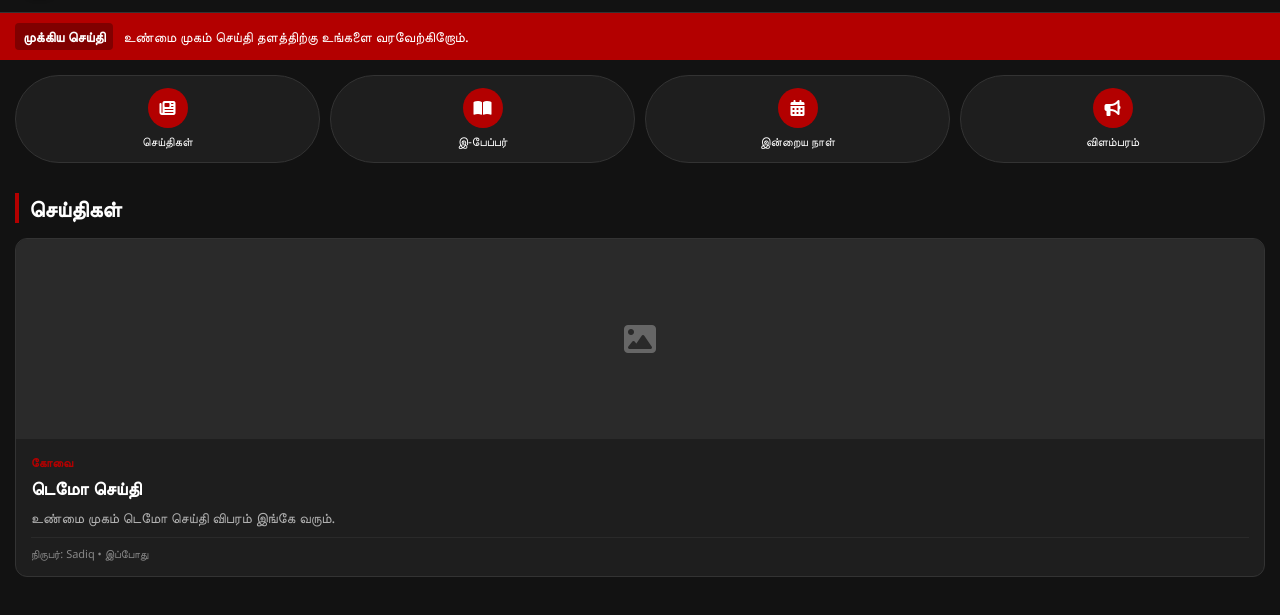
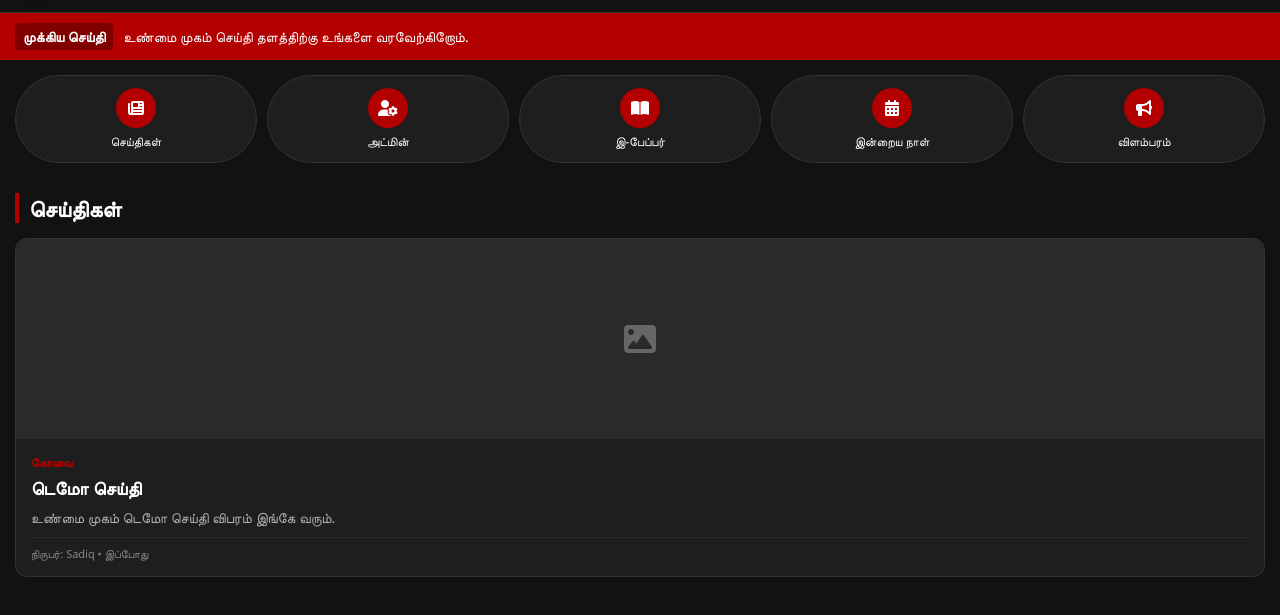
Before and after one commit to sadiqueal2006-dotcom/Unmaimugam, a plain HTML site: page index.html in a window 1280 px wide. Shown: the part 67-682 px from the top of the page. Drawn offline with Linux system fonts and the light colour scheme.

Commit message:
Add files via upload

```diff
--- a/index.html
+++ b/index.html
@@ -178,10 +178,14 @@
         </div>
     </div>
 
-    <div class="menu-grid">
+    <div class="menu-grid" style="grid-template-columns: repeat(5, 1fr);">
         <a href="index.html" class="menu-item">
             <div class="menu-icon"><i class="fa-solid fa-newspaper"></i></div>
             <span>செய்திகள்</span>
+        </a>
+        <a href="admin.html" class="menu-item">
+            <div class="menu-icon"><i class="fa-solid fa-user-gear"></i></div>
+            <span>அட்மின்</span>
         </a>
         <a href="editions.json" class="menu-item">
             <div class="menu-icon"><i class="fa-solid fa-book-open"></i></div>
```
